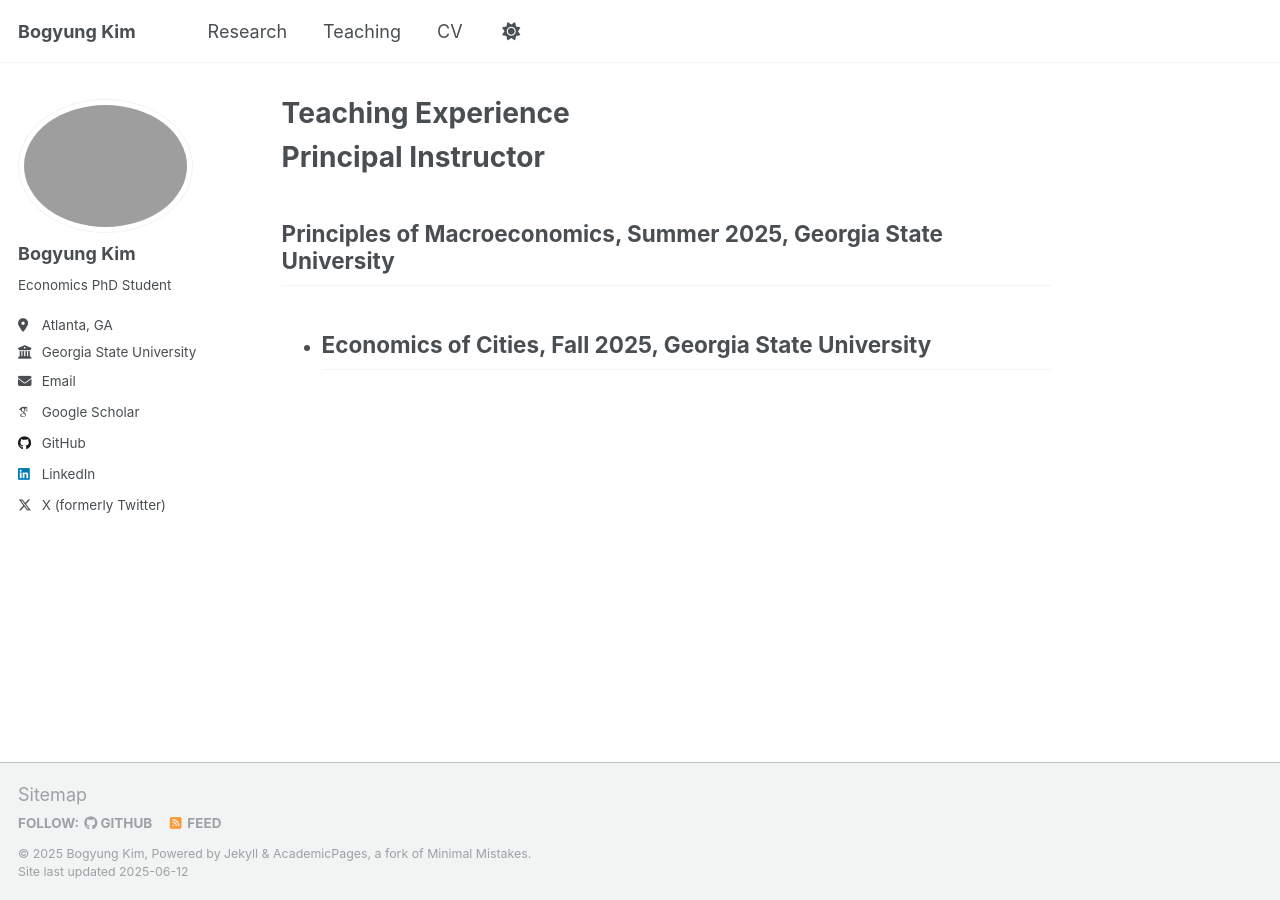
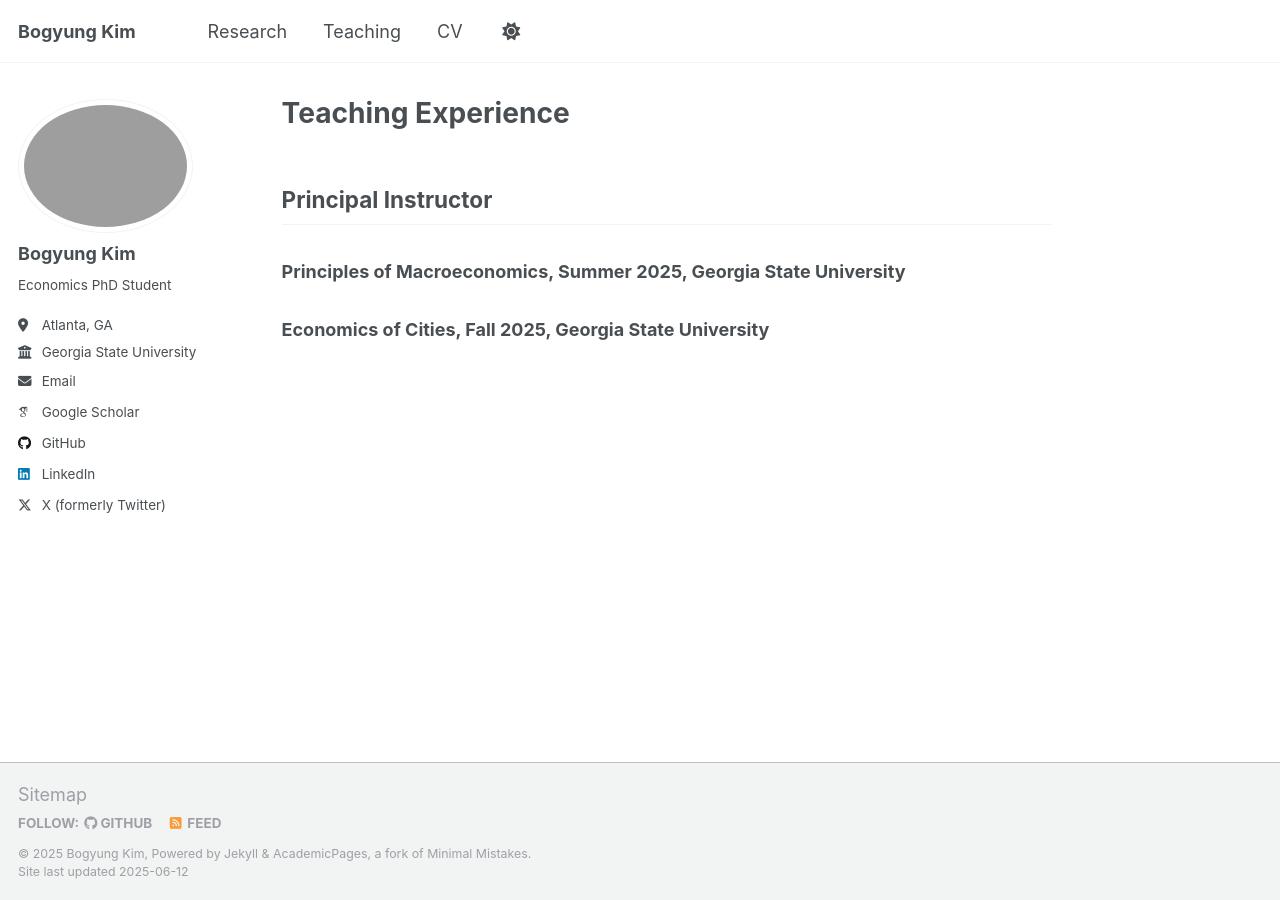
Before and after one commit to kbg6787/kim, a Jekyll site: the page built from _pages/teaching.md, in a window 1280 px wide. Built offline with Jekyll 4.4.1, drawn with Linux system fonts in a browser that asks for light colours; some web fonts are replaced.

```diff
--- a/_pages/teaching.md
+++ b/_pages/teaching.md
@@ -4,7 +4,7 @@ permalink: /teaching/
 author_profile: true
 ---
 
-# Principal Instructor
-## Principles of Macroeconomics, Summer 2025, Georgia State University
-*
-## Economics of Cities, Fall 2025, Georgia State University
+## Principal Instructor
+### Principles of Macroeconomics, Summer 2025, Georgia State University
+
+### Economics of Cities, Fall 2025, Georgia State University
```
